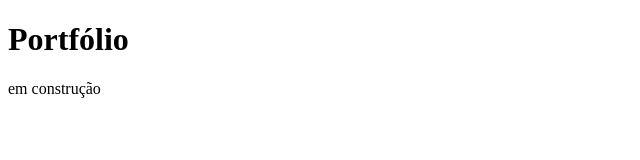
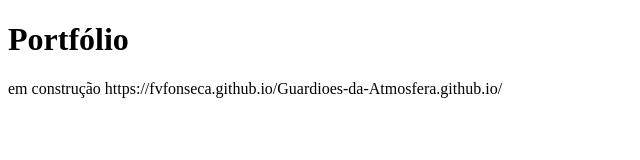
Before and after one commit to FVFonseca/FVFonseca.github.io, a plain HTML site: page index.html in a window 1280 px wide. Shown: the whole page, without its empty margins (0-640 px from the left). Drawn offline with Linux system fonts and the light colour scheme.

Commit message:
Update index.html

```diff
--- a/index.html
+++ b/index.html
@@ -5,6 +5,7 @@
      </head>
   <body>
     <h1> Portfólio </h1>
-     <p> em construção </p>
+     <p> em construção
+       https://fvfonseca.github.io/Guardioes-da-Atmosfera.github.io/ </p>
   </body>
 </html>
```
